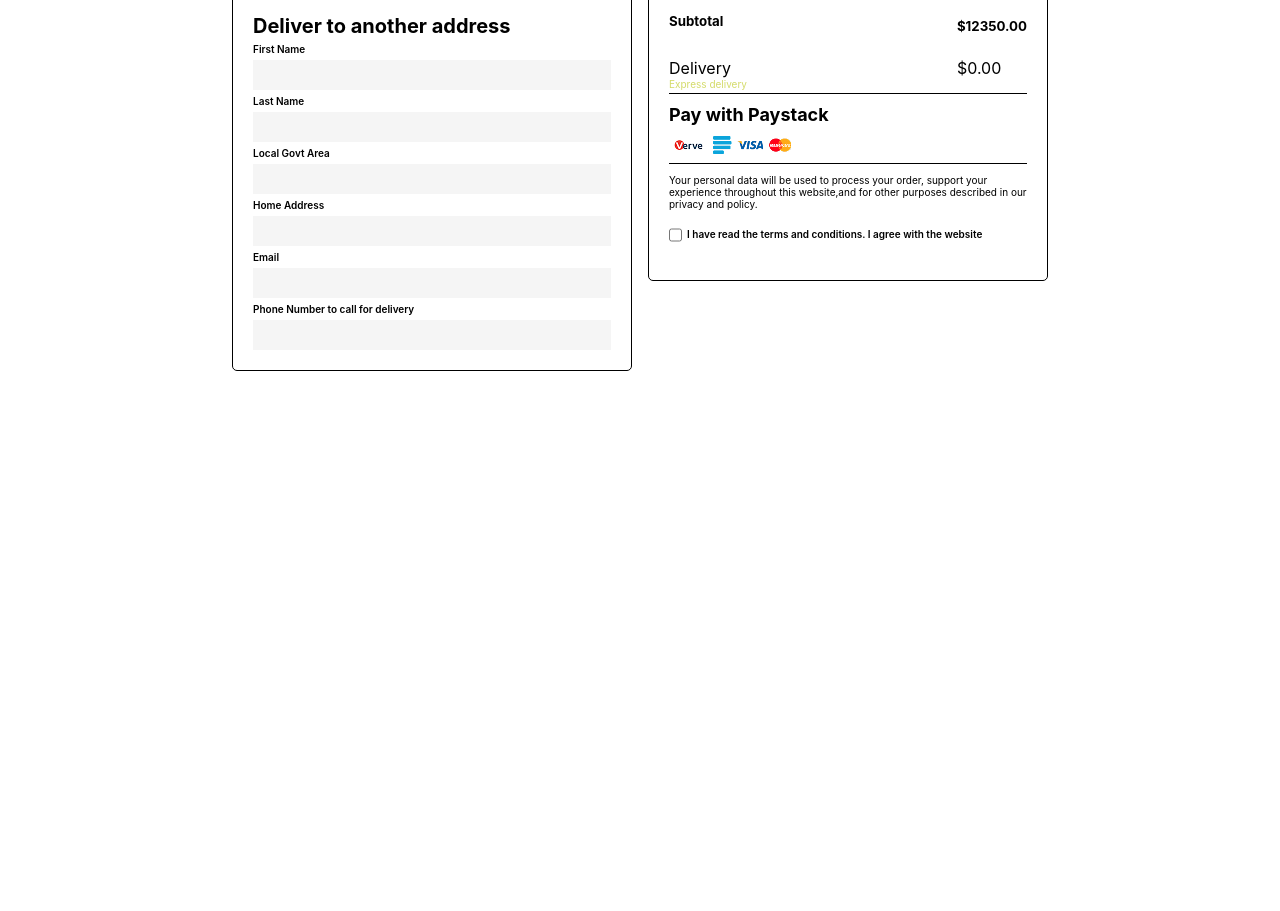
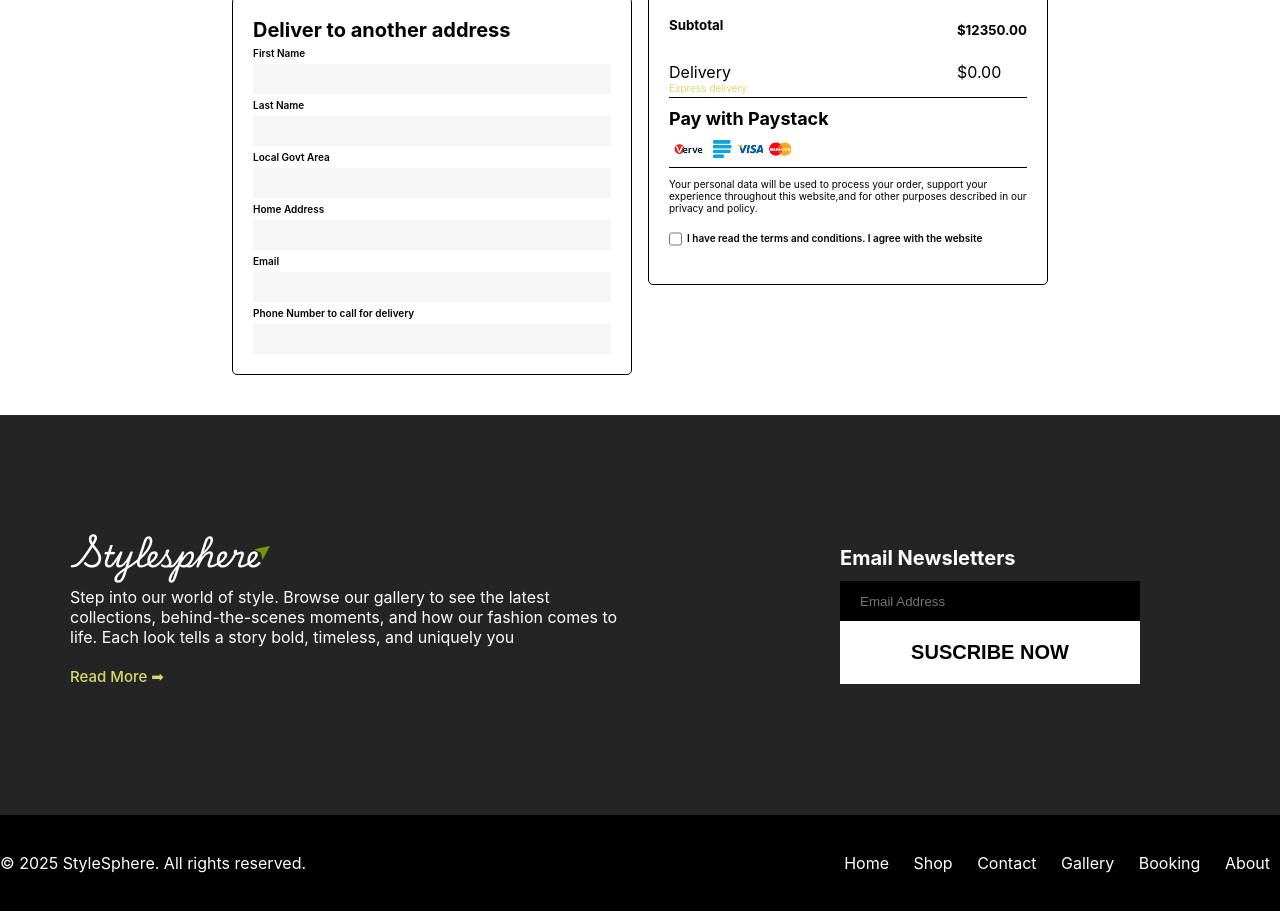
Before and after one commit to thezaram/stylesphere1, a plain HTML site: page checkout.html in a window 1280 px wide. Shown: the part 504-1415 px from the top of the page. Before the commit the page ends 875 px from the top, so only its background shows below. Drawn offline with Linux system fonts and the light colour scheme.

Commit message:
color-changes

```diff
--- a/checkout.html
+++ b/checkout.html
@@ -37,7 +37,7 @@
         margin: 0 20px;
       }
       nav a:hover {
-        color: #ffdfa4;
+        color: #d4db69;
       }
       .rnav {
         display: flex;
@@ -162,6 +162,77 @@
       .inner-order-nine label{
         padding: 8px 0;
       }
+      .footer {
+        display: flex;
+        justify-content: space-between;
+        align-items: center;
+        position: relative;
+        background-color: #242424;
+        color: white;
+        width: 100%;
+        height: 50vh;
+      }
+      .top-left-footer {
+        width: 50%;
+        margin: 30px;
+        padding: 40px;
+      }
+       .top-left-footer a{
+            display: inline-block;
+            text-decoration: none;
+            color:#d4db69;
+            padding:20px 0;
+            font-weight: 500;
+            font-size: 15px;
+        }
+        .top-left-footer a:hover{
+            color: #595e18;
+        }
+
+      .top-right-footer {
+        display: flex;
+        flex-direction: column;
+        justify-content: center;
+        align-items: center;
+        margin: auto;
+      }
+      .top-right-footer h3 {
+        width: 100%;
+        height: 35px;
+      }
+      .top-right-footer input {
+        background-color: black;
+        color: white;
+        padding: 20px;
+        width: 300px;
+      }
+      .top-right-footer button {
+        background-color: white;
+        color: black;
+        padding: 20px;
+        width: 300px;
+        border: none;
+        font-weight: 600;
+        font-size: 20px;
+      }
+      .footer-bottom {
+        display: flex;
+        justify-content: space-between;
+        align-items: center;
+        position: relative;
+        background-color: black;
+        color: white;
+        height: 12vh;
+      }
+      .footer-bottom a {
+        display: inline-block;
+        text-decoration: none;
+        color: white;
+        padding: 10px;
+      }
+      .footer-bottom a:hover {
+        color: #d4db69;
+      }
 
     </style>
   </head>
@@ -171,7 +242,7 @@
         <img src="./images/group (1).png" alt="" />
         <a href="index.html">Home</a>
         <a href="shop.html">Shop</a>
-        <img src="./images/Group 740 (1).png" alt="" />
+        <a href="index.html">  <img src="./images/Group 740 (1).png" alt="" /></a>
         <a href="gallery.html">Gallery</a>
         <a href="about.html">About</a>
         <div class="rnav">
@@ -271,6 +342,31 @@
           </div>
         </div>
       </div>
+         <div class="footer">
+        <div class="top-left-footer">
+          <img src="./images/Group 740.png" alt="" />
+          <p>
+            Step into our world of style. Browse our gallery to see the latest collections, behind-the-scenes moments, and how our fashion comes to life. Each look tells a story bold, timeless, and uniquely you
+          </p>
+          <a href="about.html">Read More ➡</a>
+        </div>
+        <div class="top-right-footer">
+          <h3>Email Newsletters</h3>
+          <input type="email" placeholder="Email Address" id="" />
+          <button>SUSCRIBE NOW</button>
+        </div>
+      </div>
+      <div class="footer-bottom">
+        <div class="fleft">© 2025 StyleSphere. All rights reserved.</div>
+        <div class="fright">
+          <a href="index.html">Home</a>
+          <a href="shop.html">Shop</a>
+          <a href="contact.html">Contact</a>
+          <a href="gallery.html">Gallery</a>
+          <a href="#">Booking</a>
+          <a href="about.html">About</a>
+        </div>
+      </div>
     </div>
   </body>
 </html>
```
Also changed, not shown: about.html (+5 -5 lines), contact.html (+5 -5 lines), detailed.html (+5 -5 lines), gallery.html (+5 -5 lines), index.html (+9 -7 lines), shop.html (+5 -9 lines).
